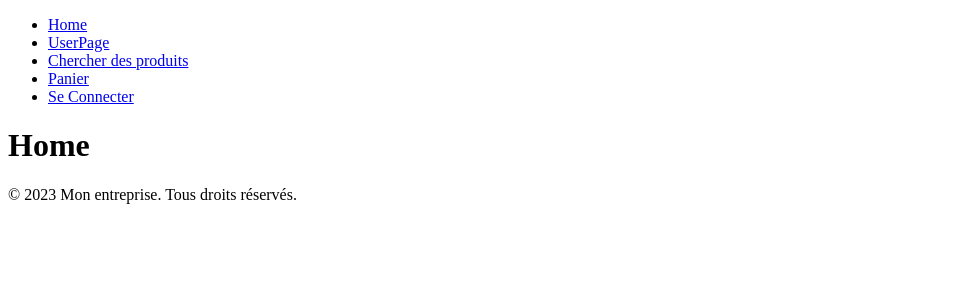
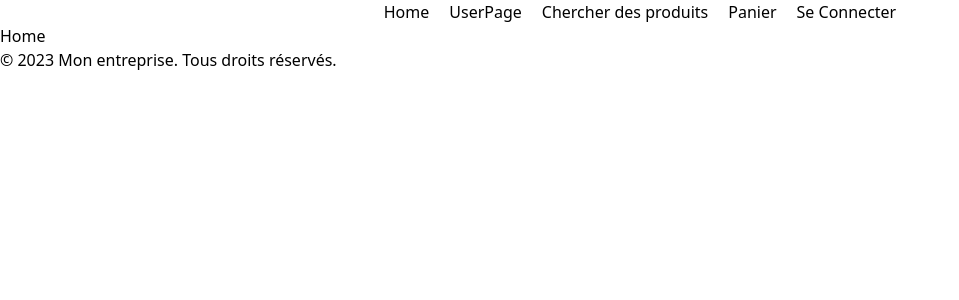
Before and after one commit to GillianLEVERT/Ambrosia_drive, a React (Vite) app: page / in a window 1280 px wide. Shown: the top 300 px of the page, without its empty margins (0-959 px from the left). Built offline with nearby package versions, Linux system fonts and the light colour scheme.

Commit message:
tailwind

```diff
--- a/package.json
+++ b/package.json
@@ -19,6 +19,9 @@
     "@types/react": "^18.0.28",
     "@types/react-dom": "^18.0.11",
     "@vitejs/plugin-react-swc": "^3.2.0",
+    "autoprefixer": "^10.4.14",
+    "postcss": "^8.4.21",
+    "tailwindcss": "^3.2.7",
     "vite": "^4.1.4"
   }
 }
--- /dev/null
+++ b/postcss.config.cjs
@@ -0,0 +1,6 @@
+module.exports = {
+  plugins: {
+    tailwindcss: {},
+    autoprefixer: {},
+  },
+}
--- a/src/App.css
+++ b/src/App.css
@@ -0,0 +1,3 @@
+@tailwind base;
+@tailwind components;
+@tailwind utilities;
--- a/src/components/Navbar/Navbar.jsx
+++ b/src/components/Navbar/Navbar.jsx
@@ -5,7 +5,7 @@
     <div>
       <nav>
         <div>
-          <ul>
+        <ul className="flex flex-row justify-center space-x-5">
             <li>
               <Link to="/"> Home </Link>
             </li>
--- /dev/null
+++ b/tailwind.config.cjs
@@ -0,0 +1,11 @@
+/** @type {import('tailwindcss').Config} */
+module.exports = {
+  content: [
+    "./index.html",
+    "./src/**/*.{js,ts,jsx,tsx}",
+  ],
+  theme: {
+    extend: {},
+  },
+  plugins: [],
+}
```
Also changed, not shown: 1 other file (tests, documents, lock files or other folders).
